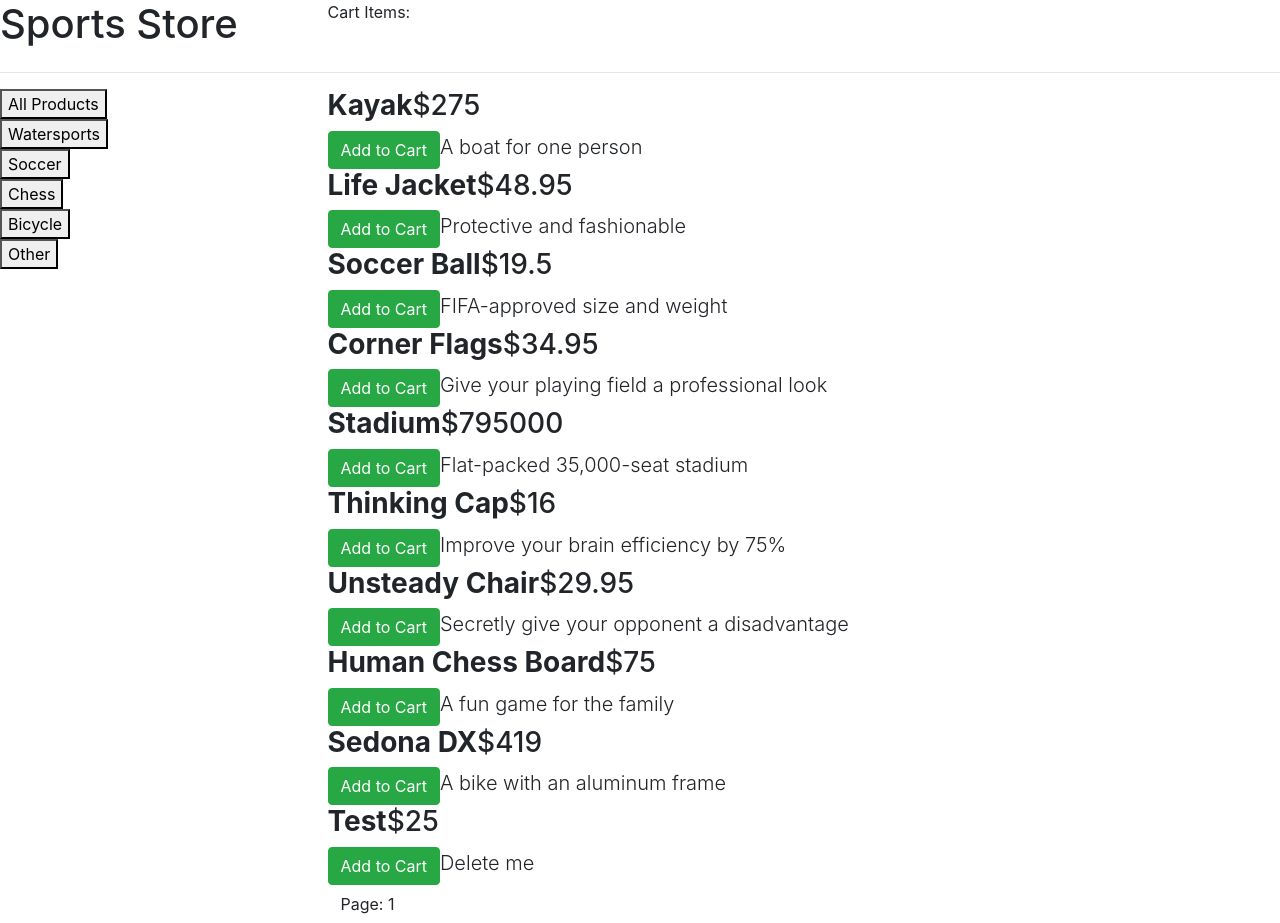
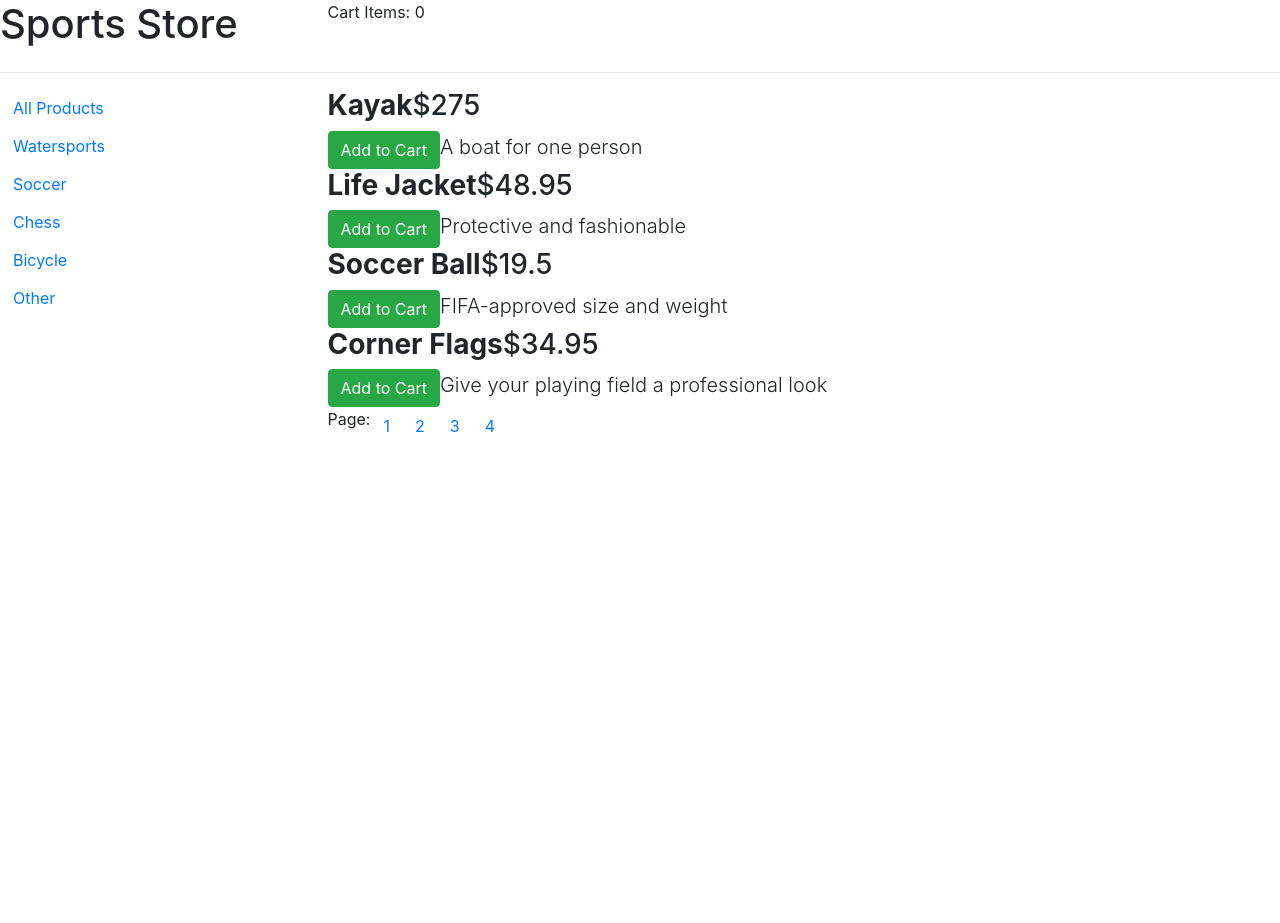
Before and after one commit to vcholak/products-react-express-mongodb, a React app: page / in a window 1280 px wide. After the commit the page ends 800 px from the top, so only its background shows below. Built offline with nearby package versions, Linux system fonts and the light colour scheme.

Commit message:
Added page navigation.

```diff
--- a/package.json
+++ b/package.json
@@ -12,6 +12,7 @@
   },
   "dependencies": {
     "bootstrap": "^4.0.0",
+    "express": "^4.16.2",
     "jquery": "^3.3.1",
     "normalize.css": "^8.0.0",
     "popper.js": "^1.12.9",
@@ -19,6 +20,7 @@
     "react-dom": "^16.2.0",
     "react-modal": "^3.1.13",
     "react-router-dom": "^4.2.2",
+    "redux": "^3.7.2",
     "validator": "^9.4.0"
   },
   "devDependencies": {
--- a/src/component/cart.jsx
+++ b/src/component/cart.jsx
@@ -5,7 +5,7 @@ class Cart extends React.Component {
 
   render() {
     return (
-      <div className="col-8">Cart Items:</div>
+      <div className="col-8">Cart Items: {this.props.cartItems.length}</div>
     );
   }
 }
--- a/src/component/categories.jsx
+++ b/src/component/categories.jsx
@@ -4,7 +4,7 @@ import Category from './category.jsx';
 const Categories = (props) => (
     <div className="col-3">
       <div>
-        <button onClick={(event) => { props.setCategory(); }}>All Products</button>
+        <button className='btn btn-link' onClick={(event) => { props.setCategory(); }}>All Products</button>
       </div>
         {
             props.categories.map((category) => (
--- a/src/component/category.jsx
+++ b/src/component/category.jsx
@@ -2,7 +2,7 @@ import React from 'react';
 
 const Category = (props) => (
     <div>
-      <button onClick={(event) => { props.setCategory(props.category); }}>
+      <button className='btn btn-link' onClick={(event) => { props.setCategory(props.category); }}>
         {props.category}
       </button>
     </div>
--- a/src/component/dashboard.jsx
+++ b/src/component/dashboard.jsx
@@ -9,15 +9,19 @@ class DashboardView extends React.Component {
     state = {
         productListActiveClass: 'btn-primary',
         pageSize: 3,
-        selectedCategory: undefined,
-        selectedPage: 1,
         allProducts: [],
-        products: [],
-        categories: []
+        products: [], // products filtered by category
+        productsOnPage: [], // products filtered by category per page
+        categories: [],
+        currentCategory: undefined,
+        pages: 0,
+        currentPage: undefined,
+        cartItems: []
     };
 
-    addProductToCart = (product) => {
-        //
+    addProductToCart = (product, count) => {
+      const item = { product: product, count: count};
+      this.setState((prevState) => ({cartItems: prevState.cartItems.concat(item)}));
     };
 
     setCategory = (category) => {
@@ -28,17 +32,37 @@ class DashboardView extends React.Component {
       } else {
         products = this.state.allProducts;
       }
-      this.setState(() => ({products}));
+      const pages = this.getPages(products);
+      console.log('pages:', pages);
+      const productsOnPage = this.getProductsOnPage(products, 1);
+      console.log('productsOnPage:', productsOnPage);
+      this.setState(() => ({currentCategory: category, products: products, pages: pages, productsOnPage: productsOnPage}));
     };
+
+    getPages = (products) => Math.floor(products.length / this.state.pageSize) + ((products.length % this.state.pageSize) === 0 ? 0 : 1);
+
+    getProductsOnPage = (products, page) => {
+      const offset = (page - 1) * this.state.pageSize;
+      console.log('offset:', offset);
+      const last = offset + this.state.pageSize + 1; // not included
+      console.log('last:', last);
+      return products.slice(offset, last);
+    };
+
+    setPage = (page) => {
+      const productsOnPage = this.state.currentCategory ? this.getProductsOnPage(this.state.products, page) : this.getProductsOnPage(this.state.allProducts, page);
+      console.log('productsOnPage:', productsOnPage);
+      this.setState(() => ({currentPage: page, productsOnPage: productsOnPage}));
+    }
 
     render() {
         return (
           <div>
-            <Header/>
+            <Header cartItems={this.state.cartItems}/>
             <hr/>
             <div className="panel panel-default row">
                 <Categories categories={this.state.categories} setCategory={this.setCategory}/>
-                <Products products={this.state.products} addProductToCart={this.addProductToCart} selectedPage={this.state.selectedPage}/>
+                <Products products={this.state.productsOnPage} addToCart={this.addProductToCart} pages={this.state.pages} setPage={this.setPage}/>
             </div>
           </div>
         );
@@ -50,9 +74,15 @@ class DashboardView extends React.Component {
         const allCategories = products.map((product) => product.category);
         const categories = [...new Set(allCategories)]; // filtering unique categories
         console.log('categories:', categories);
+        const pages = this.getPages(products);
+        console.log('pages:', pages);
+        const productsOnPage = this.getProductsOnPage(products, 1);
+        console.log('productsOnPage:', productsOnPage);
         this.setState(() => ({
           allProducts: products,
           products: products,
+          productsOnPage: productsOnPage,
+          pages: pages,
           categories: categories
         }));
     }
--- a/src/component/header.jsx
+++ b/src/component/header.jsx
@@ -1,10 +1,10 @@
 import React from 'react';
 import Cart from './cart.jsx';
 
-const Header = () => (
+const Header = (props) => (
     <div className="panel panel-default row">
         <h1 className="col-3">Sports Store</h1>
-        <Cart/>
+        <Cart cartItems={props.cartItems}/>
     </div>
 );
 
--- a/src/component/product.jsx
+++ b/src/component/product.jsx
@@ -8,7 +8,7 @@ const Product = (props) => (
                 ${props.product.price}
             </span>
         </h3>
-        <button onClick={props.addToCart(props.product)}  className="btn btn-success pull-right">
+        <button onClick={(event) => { props.addToCart(props.product, 1);}} className="btn btn-success pull-right">
             Add to Cart
         </button>
         <span className="lead">{props.product.description}</span>
--- a/src/component/products.jsx
+++ b/src/component/products.jsx
@@ -1,25 +1,37 @@
 import React from 'react';
 import Product from './product.jsx';
 
-const Products = (props) => (
-    <div className="col-8">
+class Products extends React.Component {
+
+  render() {
+    const pages = [];
+    for(let page=1; page<=this.props.pages; page++) {
+      pages.push(page);
+    }
+    console.log('pages:', pages);
+
+    return (
+      <div className="col-8">
         {
-            props.products.map((product, index) => (
+            this.props.products.map((product, index) => (
                 <Product
-                    key={product.name}
+                    key={index}
                     product={product}
-                    addToCart={props.addProductToCart}
+                    addToCart={this.props.addToCart}
                 />
             ))
         }
         <div className="pull-right btn-group">
-            <a ng-repeat="page in data.products | filter:categoryFilterFn | pageCount:pageSize"
-                ng-click="selectPage($index  1)" className="btn btn-default"
-                ng-class="getPageClass($index  1)">
-                Page: {props.selectedPage}
-            </a>
+          <span>Page: </span>
+          {
+            pages.map((page) => (
+              <button key={page} className='btn btn-link' onClick={(event) => { this.props.setPage(page); }}>{page}</button>
+            ))
+          }
         </div>
-    </div>
-);
+      </div>
+    );
+  }
+}
 
 export default Products;
```
Lines whose indentation alone changed are shown as unchanged.
